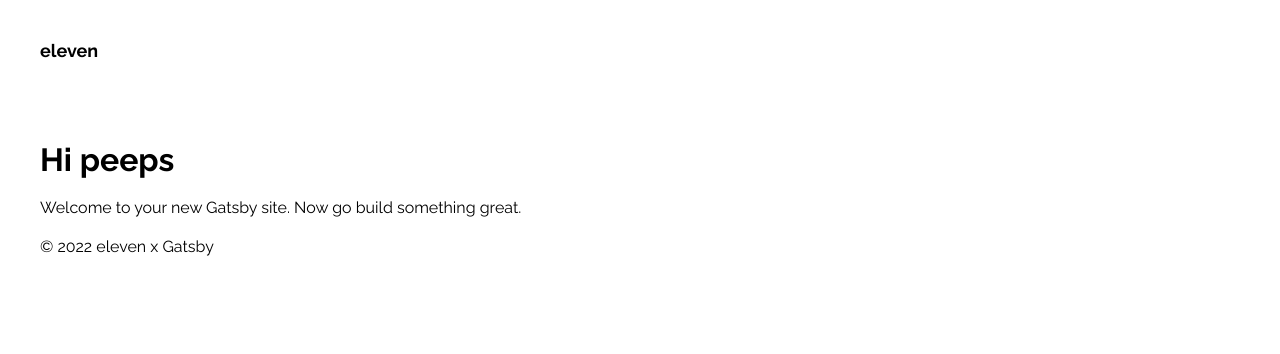
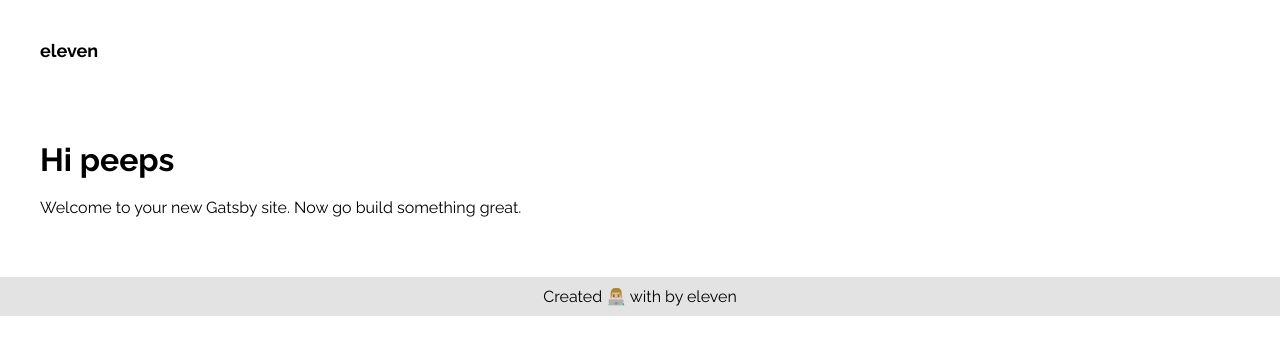
Before and after one commit to 11-eleven/gatsby-template, a Gatsby site: page / in a window 1280 px wide. Built offline with nearby package versions, Linux system fonts and the light colour scheme; Gatsby itself is replaced by a stand-in of ours.

Commit message:
Add footer, update header and layout

```diff
--- /dev/null
+++ b/src/components/footer.tsx
@@ -0,0 +1,23 @@
+import React from "react"
+import styled from "styled-components"
+
+const Footer = () => {
+  const emojis = ["👩🏻‍💻", "♥️", "👨🏼‍💻", "🍟", "🍣"]
+  return (
+    <Wrapper>
+      <p>
+        Created {emojis[Math.floor(Math.random() * emojis.length)]} with by
+        eleven
+      </p>
+    </Wrapper>
+  )
+}
+
+export default Footer
+
+const Wrapper = styled.footer`
+  display: grid;
+  justify-content: center;
+  padding: 10px 0;
+  background: rgba(128, 128, 128, 0.222);
+`
--- a/src/components/layout.tsx
+++ b/src/components/layout.tsx
@@ -1,33 +1,19 @@
 import React from "react"
 import PropTypes from "prop-types"
-import { useStaticQuery, graphql } from "gatsby"
 import styled from "styled-components"
 
 import Header from "./header"
 import "./layout.css"
+import Footer from "./footer"
 
 const Layout = ({ children }) => {
-  const data = useStaticQuery(graphql`
-    query SiteTitleQuery {
-      site {
-        siteMetadata {
-          title
-        }
-      }
-    }
-  `)
-
   return (
     <>
-      <Header siteTitle={data.site.siteMetadata?.title || `Title`} />
+      <Header />
       <Wrapper>
         <main>{children}</main>
-        <footer>
-          <p>
-          © {new Date().getFullYear()} eleven x Gatsby
-          </p>
-        </footer>
       </Wrapper>
+      <Footer />
     </>
   )
 }
```
Also changed, not shown: src/components/header.tsx (+4 -6 lines).
